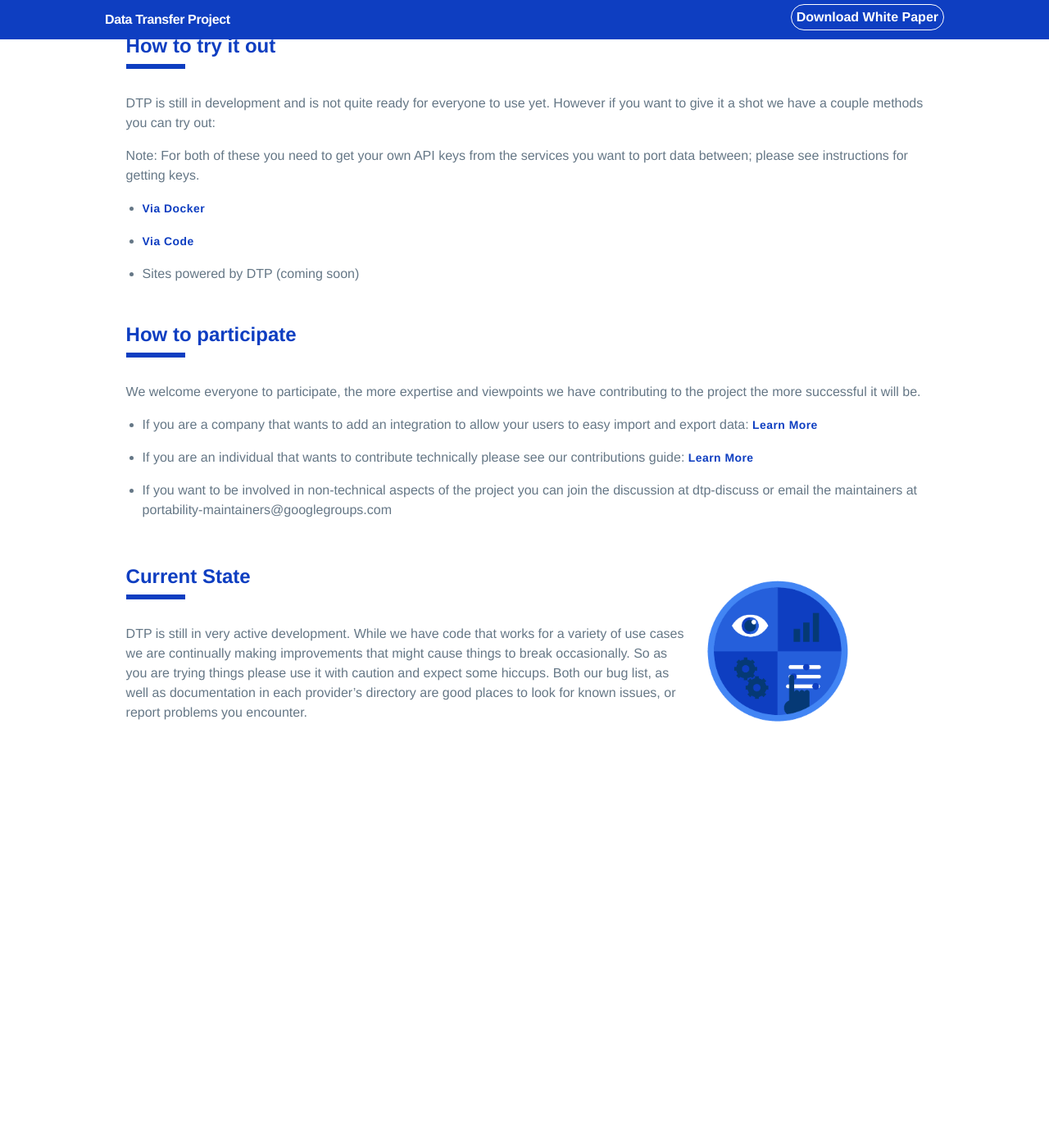
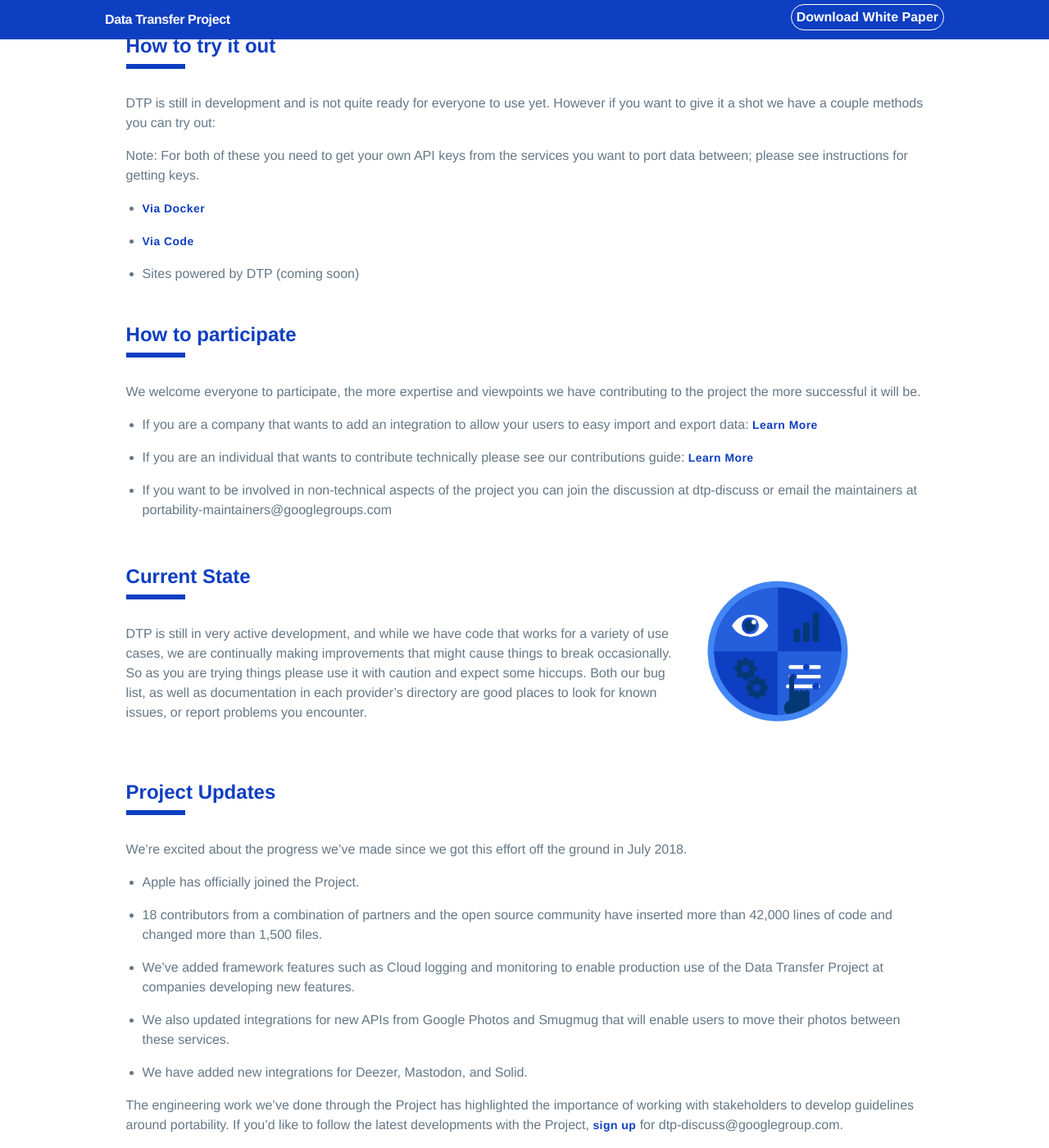
Before and after one commit to dtinit/data-transfer-project, a Jekyll site: the page built from index.md, in a window 1280 px wide and 1400 px high, scrolled down 2143 px. Shown: the whole window at 82% size. Built offline with Jekyll 4.4.1, drawn with Linux system fonts in a browser that asks for light colours; our own code applies the rules of GitHub Pages for plain Markdown files; before the commit the page ends 3047 px from its top, so only the background shows below that; some of the changed text lies outside the part shown.

Commit message:
Adding new updates to main page

```diff
--- a/index.md
+++ b/index.md
@@ -9,13 +9,14 @@ description: Data Transfer Project is a collaboration of organizations committed
 <div class="mustache">
 </div>
 
-The Data Transfer Project was formed in 2017 to create an open-source, service-to-service data portability platform so that all individuals across the web could easily move their data between online service providers whenever they want.
+The Data Transfer Project was launched in 2018 to create an open-source, service-to-service data portability platform so that all individuals across the web could easily move their data between online service providers whenever they want.
 
 The contributors to the Data Transfer Project believe portability and interoperability are central to innovation. Making it easier for individuals to choose among services facilitates competition, empowers individuals to try new services and enables them to choose the offering that best suits their needs.
 
 Current contributors include:
 
 <div class="contributors-container">
+	<img class="logo-image" src="./images/logo-apple.png">
 	<img class="logo-image" src="./images/logo-facebook.png">
 	<img class="logo-image" src="./images/logo-google.png">
 	<img class="logo-image" src="./images/logo-microsoft.png">
@@ -115,9 +116,23 @@ We welcome everyone to participate, the more expertise and viewpoints we have co
 ## Current State
 <div class="mustache">
 </div>
+DTP is still in very active development, and while we have code that works for a variety of use cases, we are continually making improvements that might cause things to break occasionally. So as you are trying things please use it with caution and expect some hiccups. Both our bug list, as well as documentation in each provider’s directory are good places to look for known issues, or report problems you encounter.
 
-DTP is still in very active development. While we have code that works for a variety of use cases we are continually making improvements that might cause things to break occasionally. So as you are trying things please use it with caution and expect some hiccups. Both our bug list, as well as documentation in each provider’s directory are good places to look for known issues, or report problems you encounter.
 </div>
 
 <div class="section-image-container"><img class="section-image" src="./images/AI_Blue_User data.png"></div>
 </div>
+
+<div class="section" markdown="1">
+## Project Updates
+<div class="mustache">
+</div>
+We're excited about the progress we've made since we got this effort off the ground in July 2018.
+  * Apple has officially joined the Project.
+  * 18 contributors from a combination of partners and the open source community have inserted more than 42,000 lines of code and changed more than 1,500 files.
+  * We've added framework features such as Cloud logging and monitoring to enable production use of the Data Transfer Project at companies developing new features.
+  * We also updated integrations for new APIs from Google Photos and Smugmug that will enable users to move their photos between these services.
+  * We have added new integrations for Deezer, Mastodon, and Solid.
+
+The engineering work we’ve done through the Project has highlighted the importance of working with stakeholders to develop guidelines around portability. If you'd like to follow the latest developments with the Project, [sign up](https://groups.google.com/forum/#!forum/dtp-discuss) for dtp-discuss@googlegroup.com.
+</div>
```
